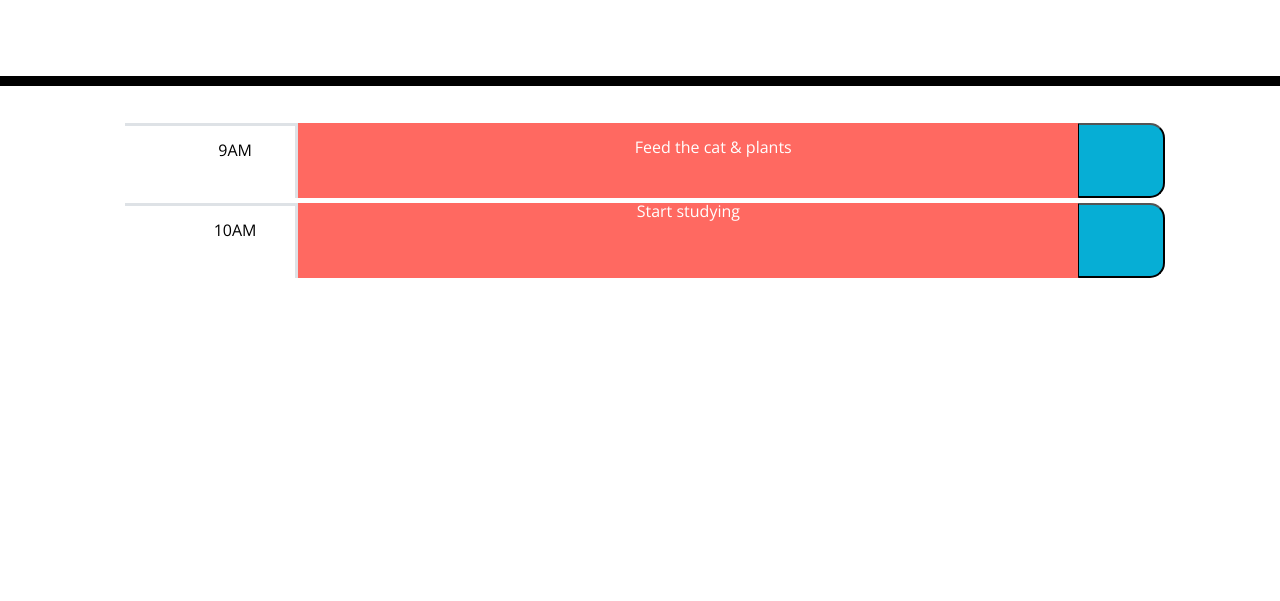
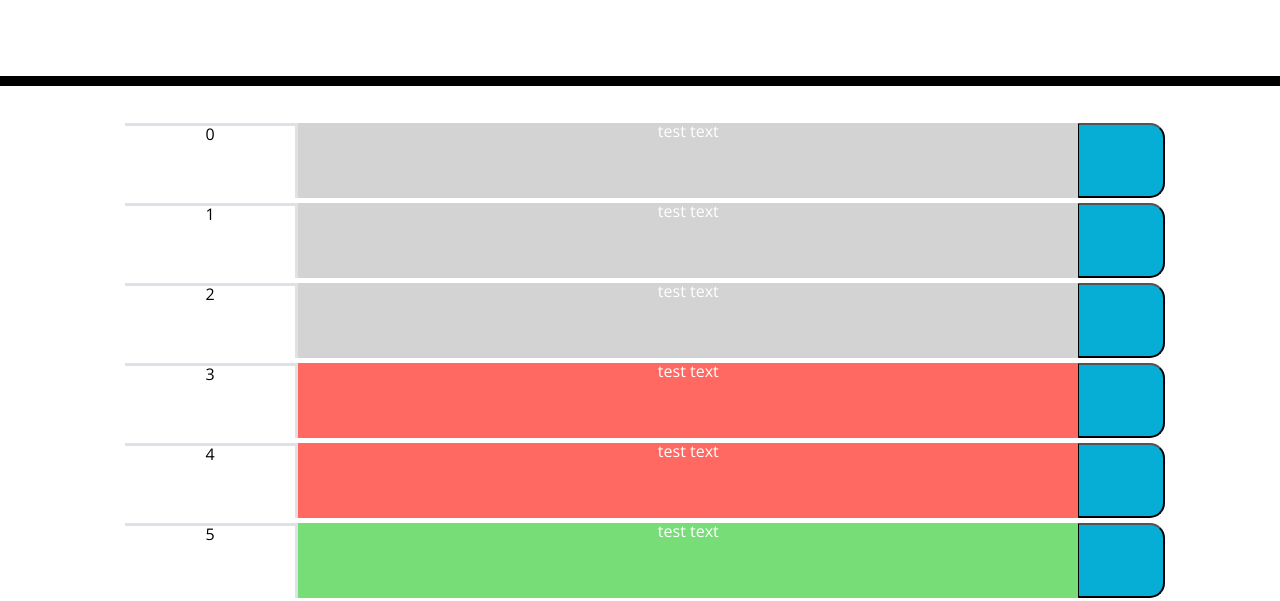
Before and after one commit to mnwana/daily-scheduler, a plain HTML site: page index.html in a window 1280 px wide. Shown: the part 182-783 px from the top of the page. Drawn offline with nearby package versions, Linux system fonts and the light colour scheme; a web font is replaced by a local one.

Commit message:
add color coding

```diff
--- a/assets/js/script.js
+++ b/assets/js/script.js
@@ -7,12 +7,12 @@ var loadEvents = function () {
   if (!events) {
     events = [];
     for (var i = 0; i < 24; i++) {
-      events.push("");
+      events.push("test text");
     }
   }
   // loop over array to populate schedule between 9 am and 5 pm
   for (var i = 0; i < events.length; i++) {
-    if (i > 8 && i < 18) {
+    if (i >= 0 && i < 18) {
       createEvent(i, events[i]);
     }
   }
@@ -25,7 +25,7 @@ var saveEvents = function () {
 
 var createEvent = function (eventHour, eventText) {
   // create elements that make up an event item
-  var eventLi = $("<li>").addClass("list-group-item");
+  var eventLi = $("<li>").addClass("time-block row col-12 mb-0 pt-1");
   var eventSpan = $("<span>")
     .addClass(
       "col-2 border-top border-right mb-0 border-3 border-grey rounded-0 hour"
@@ -33,21 +33,41 @@ var createEvent = function (eventHour, eventText) {
     .text(eventHour);
   var eventP = $("<p>").addClass("description col-9 mb-0 mr-0").text(eventText);
   var eventBtn = $("<button>").addClass("saveBtn col-1");
-  var eventBtnSpan = $("<span>").addClass("saveBtn col-1");
+  var eventBtnSpan = $("<span>").addClass("oi oi-hard-drive");
   //   append button span to button
   // append hour p, and description p, and button element to parent
   eventBtn.append(eventBtnSpan);
   eventLi.append(eventSpan, eventP, eventBtn);
   // set color of event based on current time
-    setEventStatus(eventHour,eventLi);
+    setEventStatus(eventLi);
+  // append to ul list on the page
+  $("#schedule").append(eventLi);
 };
 
-var setEventStatus = function (eventHour,eventLi) {
-  // get time of event
+var setEventStatus = function (eventLi) {
+  // get hour of event
+  var currDate = moment();
+  var hour = $(eventLi).find("span").text().trim();
+  var time = moment(currDate, "L").set("hour", hour);
+
+  console.log("current time: " +currDate);
+  console.log("event time: " +time);
+  console.log("time diff: "+ moment().diff(time, "minutes"))
   // remove event status classes
-  // if event is in past hours, add past class
-  // else if event is in present hour add present class
-  //else if event is in future hour add future class
+  var eventLiP = $(eventLi).find("p");
+  eventLiP.removeClass("present future past");
+  // if event is in future hours, add future class (green)
+  if (moment().diff(time, "minutes") <0) {
+    $(eventLiP).addClass("future");
+  }
+  // else if event is in past hours add past class (grey)
+  else if (moment().diff(time, "minutes") > 60) {
+    $(eventLiP).addClass("past");
+  }
+  //else event is in present hour add present class (red)
+  else {
+    $(eventLiP).addClass("present");
+  }
 };
 
 // load schedule to initialize page
--- a/index.html
+++ b/index.html
@@ -34,7 +34,7 @@
     </header>
     <div class="container">
       <ol id="schedule">
-        <li class="time-block row col-12 mb-0 pt-1">
+        <!-- <li class="time-block row col-12 mb-0 pt-1">
           <span
             class="col-2 border-top border-right mb-0 border-3 border-grey rounded-0 hour"
           >
@@ -57,7 +57,7 @@
           <button class="saveBtn col-1">
             <span class="oi oi-hard-drive"></span>
           </button>
-        </li>
+        </li> -->
       </ol>
     </div>
     <script src="https://code.jquery.com/jquery-3.4.1.min.js"></script>
```
